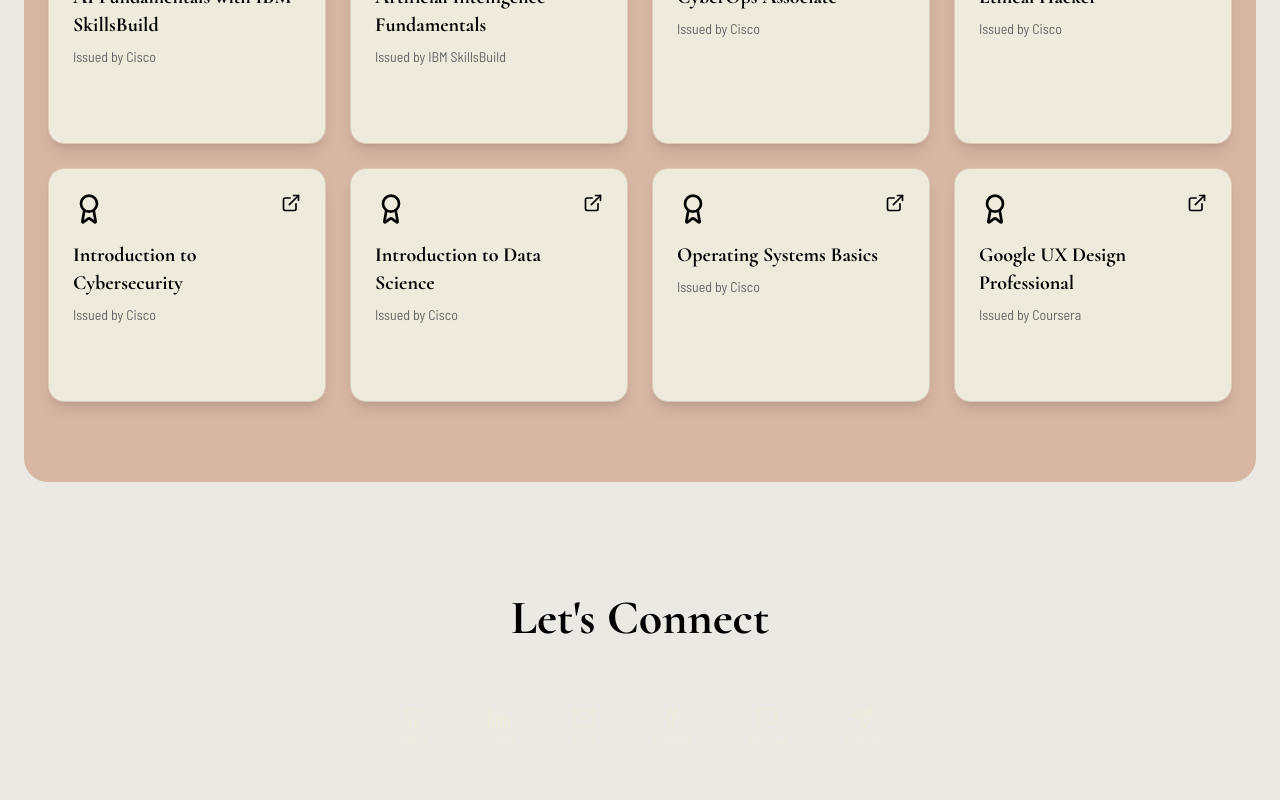
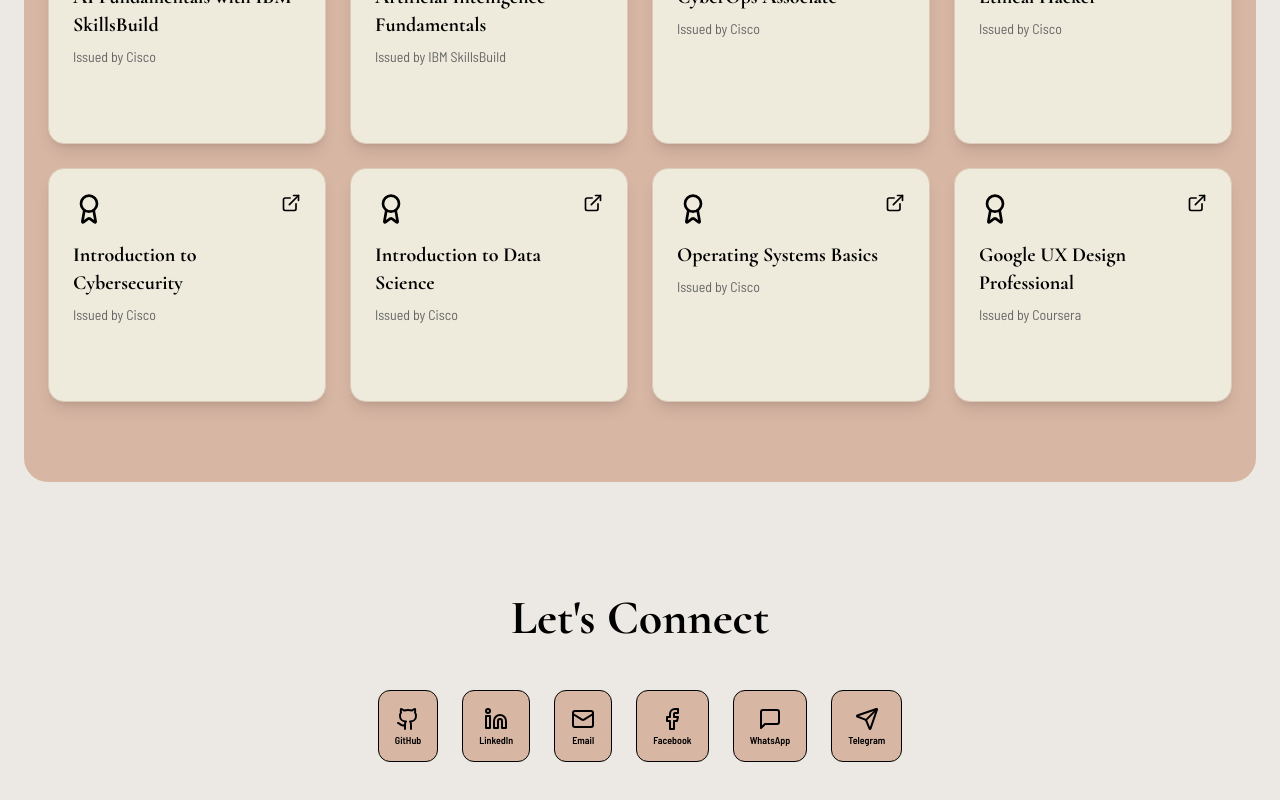
Before and after one commit to Yeeejj/cyrel-dynamic-showcase, a React (Vite) app: page / in a window 1280 px wide. Shown: the part 3551-4351 px from the top of the page. Built offline with nearby package versions, Linux system fonts and the light colour scheme.

Commit message:
Update link button styles with hover and border effects
Co-authored-by: cyreljaneed <cyreljaneed@gmail.com>

```diff
--- a/src/pages/Index.tsx
+++ b/src/pages/Index.tsx
@@ -302,7 +302,7 @@ const Index = () => {
                   href={link.url}
                   target={link.name !== 'Email' ? '_blank' : undefined}
                   rel={link.name !== 'Email' ? 'noopener noreferrer' : undefined}
-                  className="bg-[var(--accent)] text-[var(--bg-primary)] p-4 rounded-xl hover:transform hover:-translate-y-1 hover:shadow-lg transition-all duration-300 group flex flex-col items-center gap-1"
+                  className="bg-[var(--bg-secondary)] text-[var(--accent)] p-4 rounded-xl border border-[var(--accent)] hover:transform hover:-translate-y-1 hover:shadow-lg hover:bg-[var(--accent)] hover:text-[var(--bg-primary)] transition-all duration-300 group flex flex-col items-center gap-1"
                   title={link.name}
                 >
                   <IconComponent size={24} className="group-hover:scale-110 transition-transform duration-200" />
```
